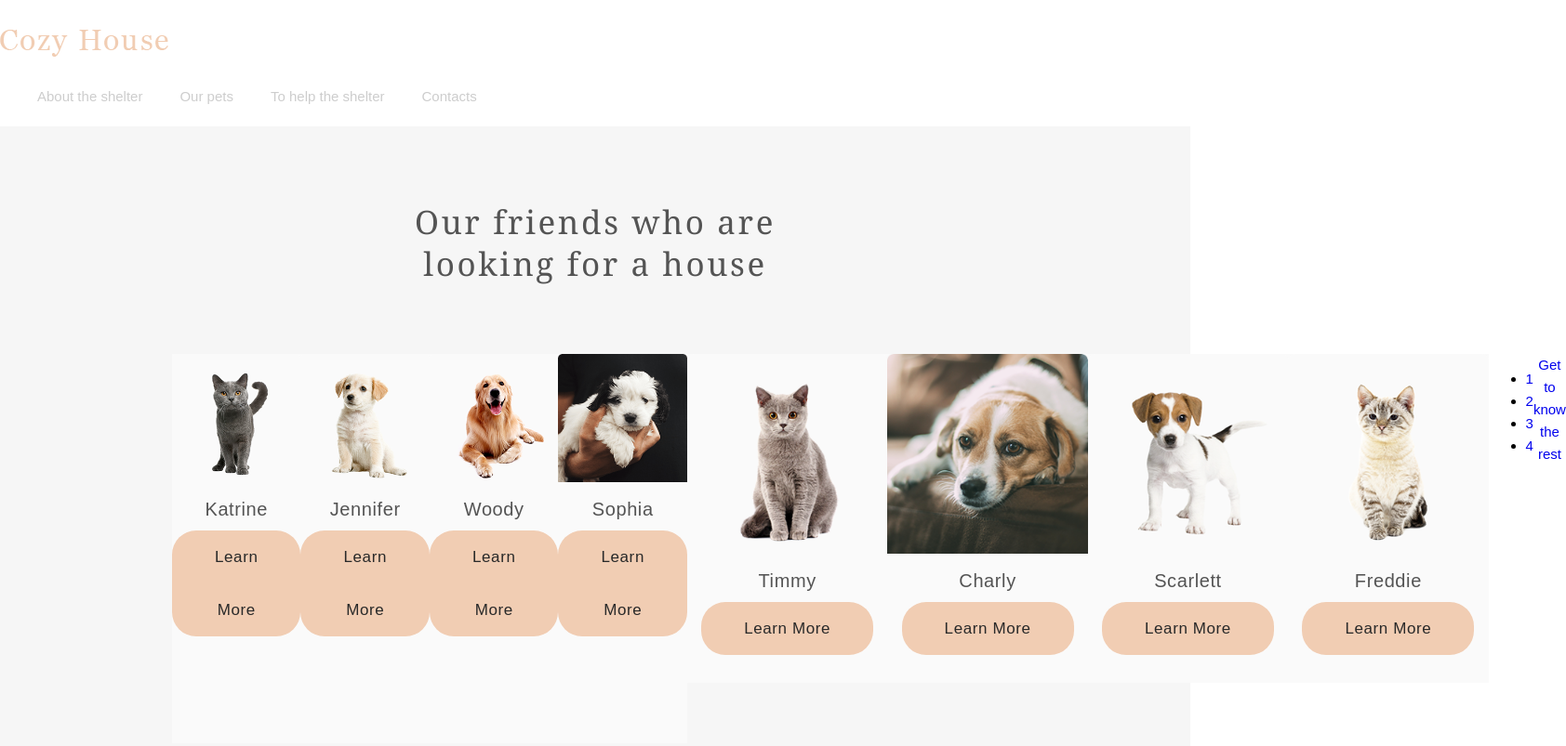
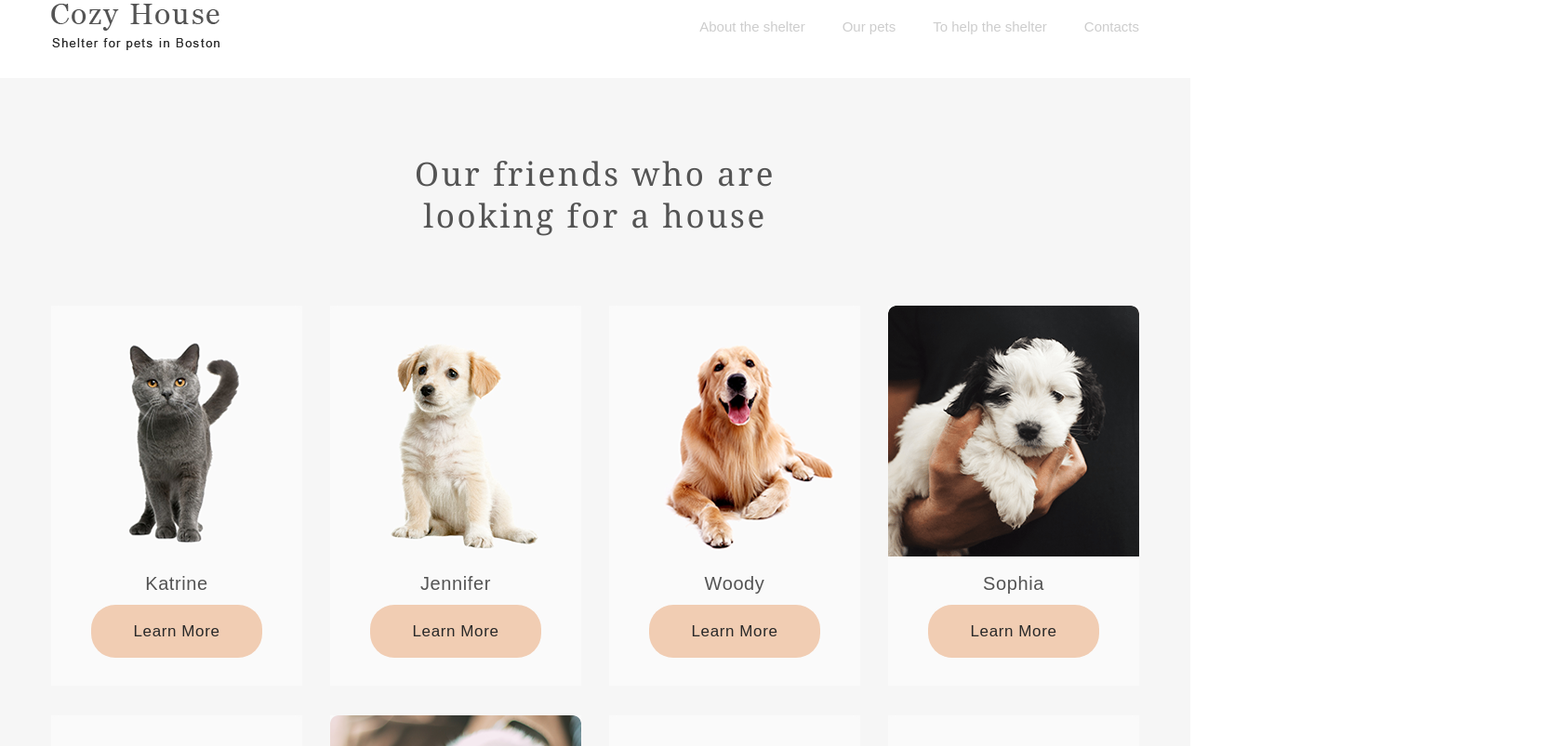
Before and after one commit to kildyashovD/Cozy-House, a website: page source/our-pets.html in a window 1280 px wide. Shown: the part 28-831 px from the top of the page at 93% size, 1684 px wide, since content can reach past the window. Drawn offline with nearby package versions, Linux system fonts and the light colour scheme; files that its build step writes are made by us from their sources.

Commit message:
Исправляет pets-nav и mai-nav our-pets.html

```diff
--- a/source/less/blocks/main-nav.less
+++ b/source/less/blocks/main-nav.less
@@ -20,6 +20,10 @@
   min-height: 47px;
 }
 
+.page-header .main-nav__item {
+  padding-top: 10px;
+}
+
 .main-nav__link {
   font-size: 15px;
   line-height: 29px;
--- a/source/less/blocks/our-pets.less
+++ b/source/less/blocks/our-pets.less
@@ -6,6 +6,10 @@
   text-align: center;
 
   background-color: #f6f6f6;
+}
+
+.our-pets-page .our-pets {
+  margin-bottom: 0;
 }
 
 .our-pets__heading {
--- a/source/less/blocks/page-header.less
+++ b/source/less/blocks/page-header.less
@@ -1,5 +1,12 @@
 .page-header {
+  box-sizing: border-box;
+
   padding-top: 60px;
+}
+
+.our-pets-page .page-header {
+  padding-top: 32px;
+  min-height: 112px;
 }
 
 .page-header__wrapper {
--- /dev/null
+++ b/source/less/blocks/pagination.less
@@ -0,0 +1,9 @@
+.pagination {
+  display: flex;
+  justify-content: center;
+
+  margin: 0;
+  padding: 0;
+
+  list-style: none;
+}
--- /dev/null
+++ b/source/less/blocks/pets-nav.less
@@ -0,0 +1,13 @@
+.pets-nav {
+  display: flex;
+  justify-content: space-between;
+  flex-wrap: wrap;
+
+  margin: auto;
+  margin-bottom: 65px;
+
+  position: relative;
+}
+.pets-nav__item {
+  margin-bottom: 32px;
+}
--- a/source/less/blocks/slider.less
+++ b/source/less/blocks/slider.less
@@ -7,6 +7,16 @@
   margin-bottom: 65px;
 
   position: relative;
+}
+
+.our-pets-page .slider {
+  flex-wrap: wrap;
+
+  max-width: 100%;
+}
+
+.our-pets-page .slider__item {
+  margin-bottom: 32px;
 }
 
 .slider__previous,
--- a/source/less/style.less
+++ b/source/less/style.less
@@ -12,3 +12,5 @@
 @import "../less/blocks/help-shelter.less";
 @import "../less/blocks/donate.less";
 @import "../less/blocks/page-footer.less";
+@import "../less/blocks/pets-nav.less";
+@import "../less/blocks/pagination.less";
--- a/source/our-pets.html
+++ b/source/our-pets.html
@@ -8,12 +8,14 @@
   <link rel="stylesheet" href="css/style.css">
 </head>
 
-<body>
+<body class="our-pets-page">
 
   <header class="page-header">
+
+    <div class="page-header__wrapper wrapper">
       <h1 class="visually-hidden">Cozy House</h1>
       <a class="page-header__logo logo" href="index.html">
-      <img class="logo__img" src="img/Logo.png" alt="Logo">
+        <img class="logo__img" src="img/Logo-black.png" alt="Logo">
       </a>
       <nav class="page-header__nav main-nav">
         <ul class="main-nav__list">
@@ -31,6 +33,8 @@
           </li>
         </ul>
       </nav>
+    </div>
+
   </header>
 
   <main class="page-main">
@@ -41,8 +45,8 @@
 
         <h2 class="our-pets__heading">Our friends who are looking for a house</h2>
 
-        <div class="our-pets__slider slider">
-          <div class="slider__item pet-card">
+        <div class="our-pets__nav pets-nav">
+          <div class="pets-nav__item pet-card">
             <img class="pet-card__img" width="270" height="270" src="img/Cat@1x.png" alt="Cat">
             <div class="pet-card__text-content">
               <p class="pet-card__name">Katrine</p>
@@ -50,7 +54,7 @@
             </div>
           </div>
 
-          <div class="slider__item pet-card">
+          <div class="pets-nav__item pet-card">
             <img class="pet-card__img" width="270" height="270" src="img/Dog@1x.png" alt="Dog">
             <div class="pet-card__text-content">
               <p class="pet-card__name">Jennifer</p>
@@ -58,7 +62,7 @@
             </div>
           </div>
 
-          <div class="slider__item pet-card">
+          <div class="pets-nav__item pet-card">
             <img class="pet-card__img" width="270" height="270" src="img/Dog2@1x.png" alt="Dog">
             <div class="pet-card__text-content">
               <p class="pet-card__name">Woody</p>
@@ -66,7 +70,7 @@
             </div>
           </div>
 
-          <div class="slider__item pet-card">
+          <div class="pets-nav__item pet-card">
             <img class="pet-card__img" width="270" height="270" src="img/sophia@1x.png" alt="Dog">
             <div class="pet-card__text-content">
               <p class="pet-card__name">Sophia</p>
@@ -74,8 +78,7 @@
             </div>
           </div>
 
-          <div class="our-pets__slider slider">
-            <div class="slider__item pet-card">
+          <div class="pets-nav__item pet-card">
             <img class="pet-card__img" width="270" height="270" src="img/timmy@1x.png" alt="Cat">
             <div class="pet-card__text-content">
               <p class="pet-card__name">Timmy</p>
@@ -83,7 +86,7 @@
             </div>
           </div>
 
-            <div class="slider__item pet-card">
+          <div class="pets-nav__item pet-card">
             <img class="pet-card__img" width="270" height="270" src="img/charly@1x.png" alt="Dog">
             <div class="pet-card__text-content">
               <p class="pet-card__name">Charly</p>
@@ -91,7 +94,7 @@
             </div>
           </div>
 
-            <div class="slider__item pet-card">
+          <div class="pets-nav__item pet-card">
             <img class="pet-card__img" width="270" height="270" src="img/charlie@1x.png" alt="Dog">
             <div class="pet-card__text-content">
               <p class="pet-card__name">Scarlett</p>
@@ -99,12 +102,14 @@
             </div>
           </div>
 
-            <div class="slider__item pet-card">
+          <div class="pets-nav__item pet-card">
             <img class="pet-card__img" width="270" height="270" src="img/fraddie@1x.png" alt="Dog">
             <div class="pet-card__text-content">
               <p class="pet-card__name">Freddie</p>
               <a class="pet-card__link button" href="#">Learn More</a>
             </div>
+          </div>
+
         </div>
 
         <ul class="our-pets__pagination pagination">
@@ -114,9 +119,7 @@
           <li class="pagination__item"><a class="pagination__link" href="#">4</a></li>
         </ul>
 
-        </div>
-
-        <a class="our-pets__link" href="#">Get to know the rest</a>
+        <a class="our-pets__link button" href="#">Get to know the rest</a>
 
       </div>
 
```
Also changed, not shown: source/img/Logo-black.png (added). Lines whose indentation alone changed are shown as unchanged.
